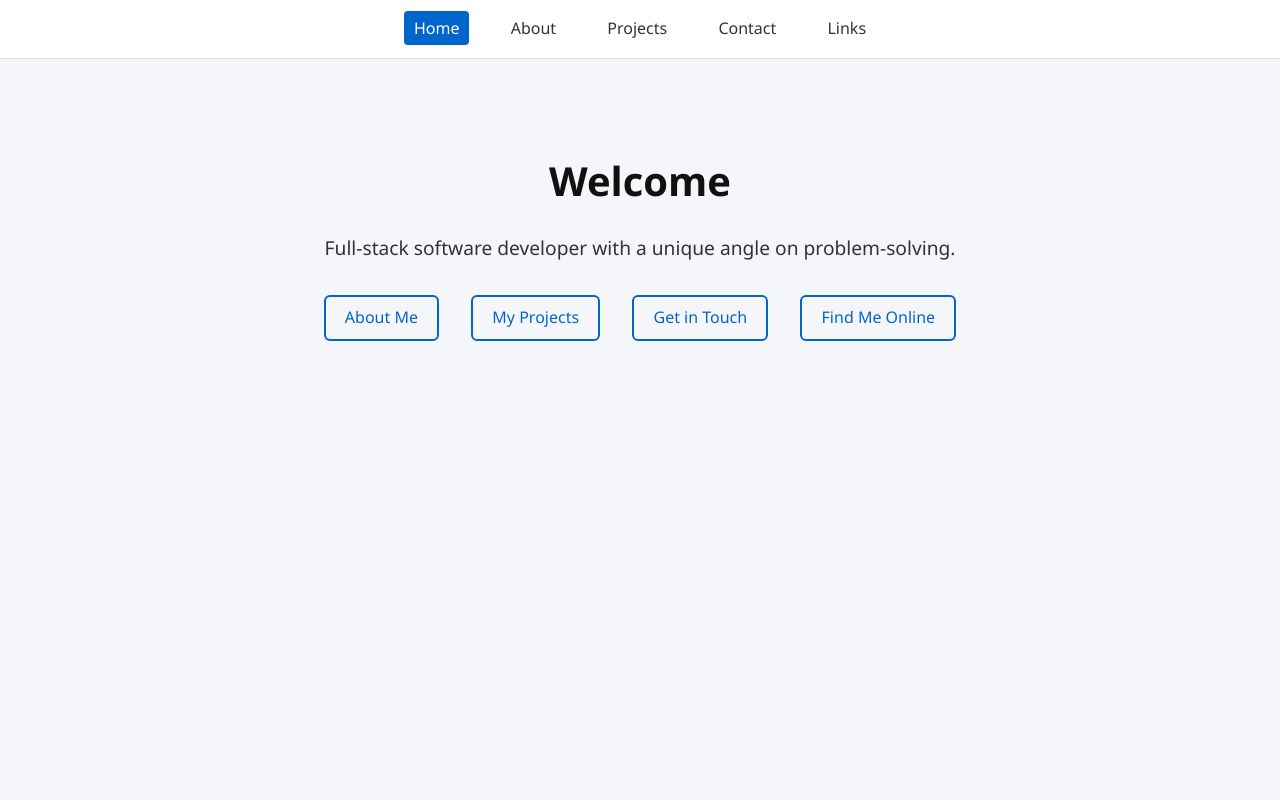
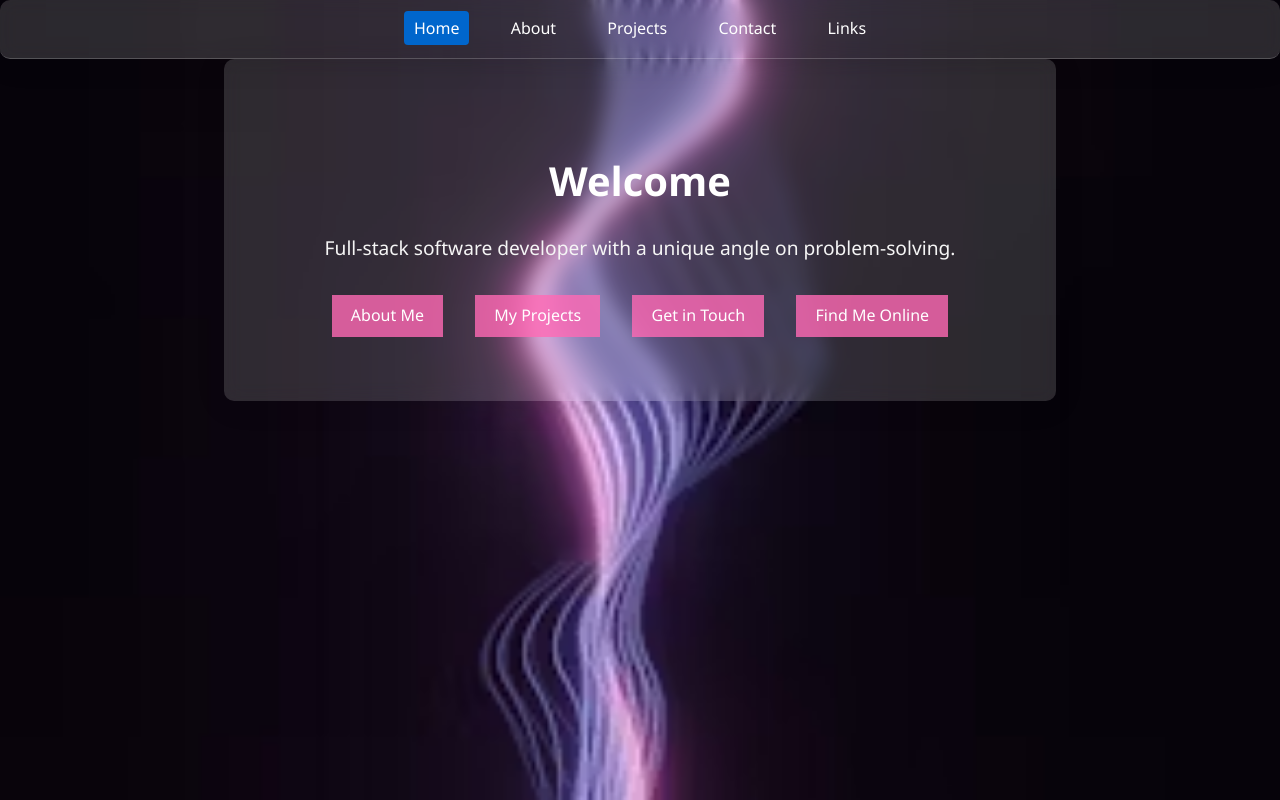
Before and after one commit to Jonathan-MacDuff/My-Personal-Website, a React (Create React App) app in the folder client/: page / in a window 1280 px wide. Built offline with nearby package versions, Linux system fonts and the light colour scheme.

Commit message:
added background image and updated css

```diff
--- a/client/src/index.css
+++ b/client/src/index.css
@@ -2,26 +2,28 @@ body {
   margin: 0;
   padding: 0;
   font-family: 'Segoe UI', 'Helvetica Neue', sans-serif;
-  background-color: #f5f6fa;
-  color: #222;
+  background: url('/assets/Pink Wave.jpeg') no-repeat center center fixed;
+  background-size: cover;
+  color: #ffffff;
   line-height: 1.6;
 }
 
 a {
+  color: #ffe3ec;
   text-decoration: none;
-  color: #0066cc;
   font-weight: 500;
   transition: color 0.2s ease;
 }
 
 a:hover {
-  color: #004c99;
+  color: #ffffff;
 }
 
 /* Navbar */
 .navbar {
-  background-color: #ffffff;
-  border-bottom: 1px solid #ddd;
+  background-color: rgba(255, 255, 255, 0.15);
+  backdrop-filter: blur(10px);
+  border-bottom: 1px solid rgba(255, 255, 255, 0.2);
   padding: 1rem 2rem;
   position: sticky;
   top: 0;
@@ -41,7 +43,7 @@ a:hover {
 .nav-link a {
   font-size: 1rem;
   font-weight: 500;
-  color: #333;
+  color: #fff;
   text-decoration: none;
   padding: 0.4rem 0.6rem;
   border-radius: 4px;
@@ -69,13 +71,13 @@ a:hover {
 .home-container h1 {
   font-size: 2.5rem;
   margin-bottom: 1rem;
-  color: #111;
+  color: #fff;
 }
 
 .home-container p {
   font-size: 1.2rem;
   margin-bottom: 2rem;
-  color: #333;
+  color: #f5f5f5;
 }
 
 .home-links {
@@ -88,14 +90,15 @@ a:hover {
 
 .home-links a {
   padding: 0.5rem 1.2rem;
-  border: 2px solid #0066cc;
-  border-radius: 6px;
+  background-color: rgba(255, 105, 180, 0.8);
+  border: none;
+  color: #fff;
+  transition: background-color 0.2s ease;
   font-size: 1rem;
-  transition: background-color 0.2s ease, color 0.2s ease;
 }
 
 .home-links a:hover {
-  background-color: #0066cc;
+  background-color: rgba(255, 105, 180, 1);
   color: #fff;
 }
 
@@ -112,18 +115,18 @@ a:hover {
   font-size: 2.5rem;
   margin-bottom: 2rem;
   text-align: center;
-  color: #111;
+  color: #fff;
 }
 
 .about-container p {
   font-size: 1.1rem;
+  color: #f5f5f5;
   white-space: pre-line;
 }
 
 .about-container em {
   font-style: italic;
   font-weight: 500;
-  color: #005599;
 }
 
 /* Contact Page */
@@ -131,7 +134,7 @@ a:hover {
   max-width: 700px;
   margin: 0 auto;
   padding: 4rem 1rem;
-  color: #222;
+  color: #fff;
 }
 
 .form-container h1 {
@@ -175,7 +178,7 @@ a:hover {
 .contact-form h3 {
   margin-top: 1rem;
   font-size: 1.2rem;
-  color: #333;
+  color: #fff;
 }
 
 .contact-form label input[type='checkbox'] {
@@ -188,16 +191,16 @@ a:hover {
   padding: 0.75rem 1.5rem;
   font-size: 1rem;
   font-weight: 600;
-  background-color: #0066cc;
+  background-color: rgba(255, 105, 180, 0.8);
+  border: none;
   color: #fff;
-  border: none;
-  border-radius: 6px;
   cursor: pointer;
   transition: background-color 0.2s ease;
 }
 
 .contact-form button:hover {
-  background-color: #004c99;
+  background-color: rgba(255, 105, 180, 1);
+  color: #fff;
 }
 
 /* Links Page */
@@ -227,10 +230,10 @@ a:hover {
   font-size: 1.1rem;
   font-weight: 500;
   padding: 0.5rem 1rem;
-  border: 2px solid #0066cc;
-  border-radius: 6px;
-  color: #0066cc;
-  transition: background-color 0.2s ease, color 0.2s ease;
+  background-color: rgba(255, 105, 180, 0.8);
+  border: none;
+  color: #fff;
+  transition: background-color 0.2s ease;
 }
 
 .links-list li a:hover {
@@ -253,7 +256,7 @@ a:hover {
 
 .projects-container div {
   margin-bottom: 3rem;
-  border-left: 4px solid #0066cc;
+  border-left: 4px solid rgba(255, 105, 180, 0.8);
   padding-left: 1rem;
 }
 
@@ -275,3 +278,20 @@ a:hover {
   margin-top: 0.5rem;
   color: #333;
 }
+
+.container,
+.navbar,
+.home-container,
+.about-container,
+.form-container,
+.links-section,
+.projects-container {
+  background-color: rgba(255, 255, 255, 0.15);
+  backdrop-filter: blur(10px);
+  border-radius: 10px;
+  box-shadow: 0 4px 30px rgba(0, 0, 0, 0.1);
+}
+
+h1, h2, h3 {
+  color: #fff;
+}
```
Also changed, not shown: client/public/assets/Pink Wave.jpeg (added), 1 other file (tests, documents, lock files or other folders).
